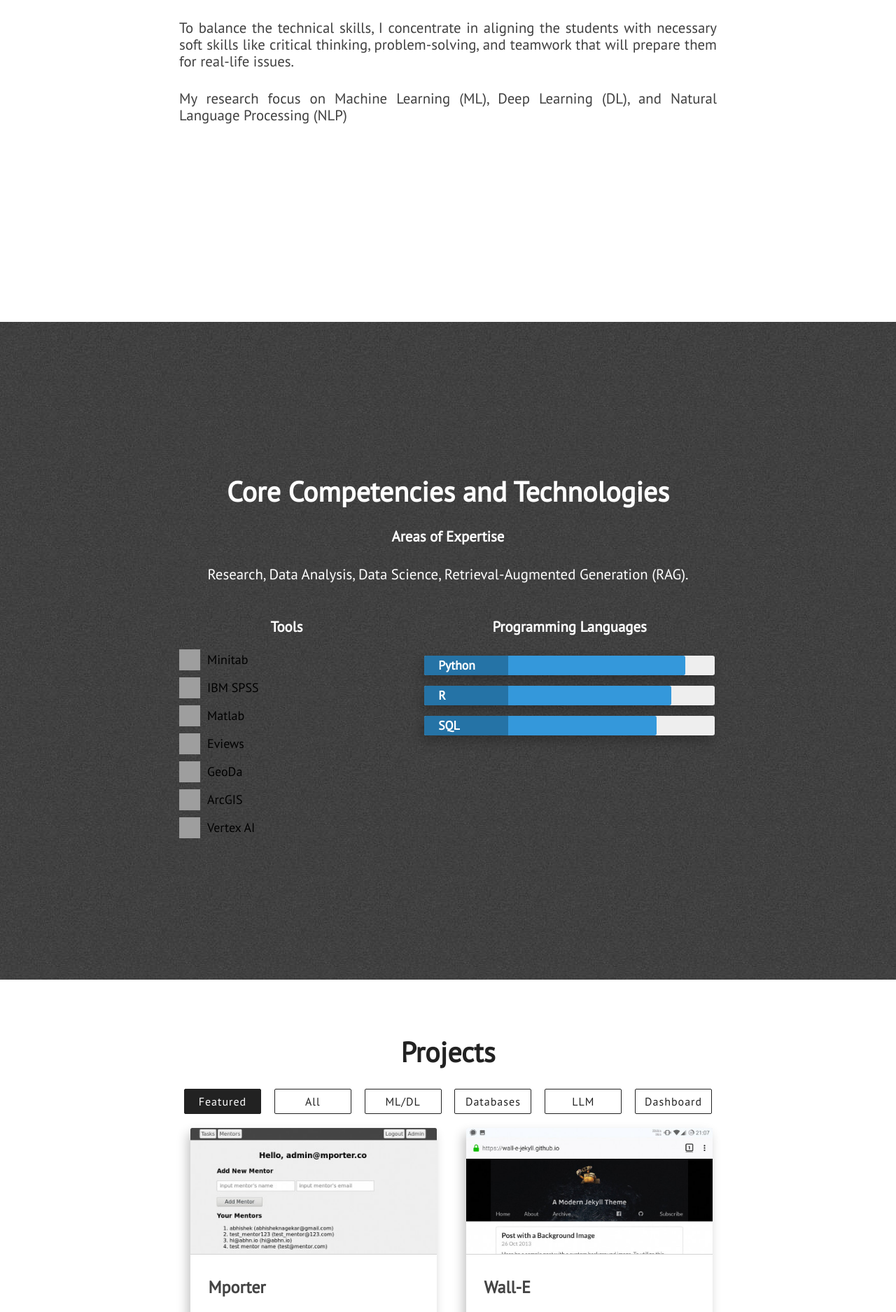
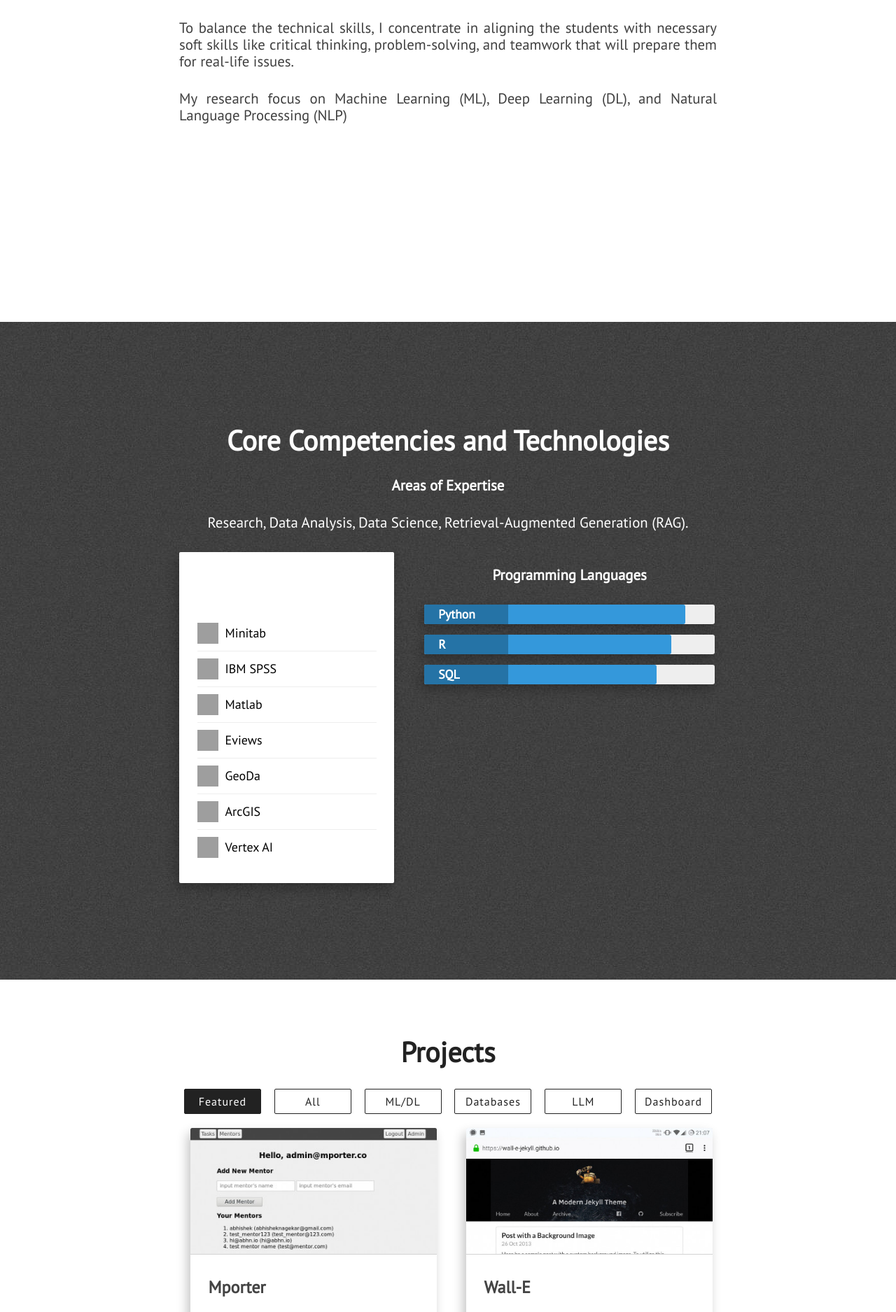
Before and after one commit to zenklinov/portfolio, a Jekyll site: the page built from index.html, in a window 1280 px wide. Shown: the part 1500-3375 px from the top of the page at 70% size. Built offline with Jekyll 4.4.1, drawn with Linux system fonts in a browser that asks for light colours; nearby versions of some CDN libraries; grey boxes are pictures that could not be loaded.

Commit message:
Update card.css

```diff
--- a/assets/css/card.css
+++ b/assets/css/card.css
@@ -149,21 +149,34 @@
 	transform: scale(1.1);
 }
 
+.tools {
+    background-color: #fff;
+    padding: 1.6rem;
+    margin-bottom: 1.6rem;
+    border-radius: 2px;
+    box-shadow: -4px 8px 16px 0 rgba(0, 0, 0, 0.24);
+}
+
 .tools-list {
     list-style: none;
     padding: 0;
-    text-align: left;
+    margin: 0;
 }
 
 .tools-list li {
     display: flex;
     align-items: center;
-    margin-bottom: 10px;
+    padding: 10px 0;
     font-size: 18px;
+    border-bottom: 1px solid #eee;
+}
+
+.tools-list li:last-child {
+    border-bottom: none;
 }
 
 .tool-icon {
-    width: 30px;  /* Sesuaikan ukuran ikon */
+    width: 30px;
     height: 30px;
     margin-right: 10px;
 }
```
